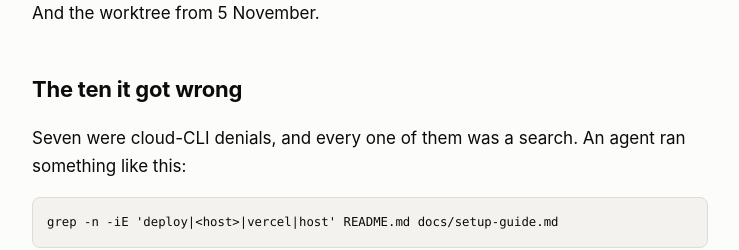
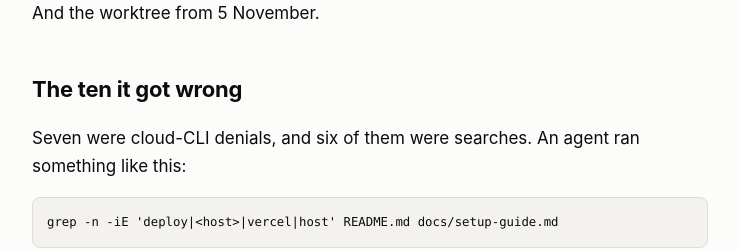
Before and after one commit to Denzil10/blog, a plain HTML site: page my-guard-said-no/index.html in a window 1280 px wide. Shown: the part 3960-4210 px from the top of the page, without its empty margins (270-1009 px from the left). Drawn offline with Linux system fonts and the light colour scheme.

Commit message:
Update blog: 6 posts

```diff
--- a/my-guard-said-no/index.html
+++ b/my-guard-said-no/index.html
@@ -151,7 +151,7 @@ footer { margin-top: 60px; color: var(--ink-3); font-size: 13px; }
 <p>Two were <code>gcloud</code> calls in personal projects: an inventory of which accounts were signed in, and a billing lookup on a project. Both were reads. The rule doesn't care, because the reason it exists is that I want to know when an agent starts touching a cloud account, before it matters.</p>
 <p>And the worktree from 5 November.</p>
 <h2>The ten it got wrong</h2>
-<p>Seven were cloud-CLI denials, and every one of them was a search. An agent ran something like this:</p>
+<p>Seven were cloud-CLI denials, and six of them were searches. An agent ran something like this:</p>
 <pre><code class="language-bash">grep -n -iE 'deploy|&lt;host&gt;|vercel|host' README.md docs/setup-guide.md
 </code></pre>
 <p>and the guard denied it for "running" a hosting provider's CLI. Here's the regex, from <a href="https://github.com/Denzil10/agent-setup/blob/main/mods/rule-guard/hooks/rules.ts#L87-L88"><code>rules.ts</code></a>:</p>
```
